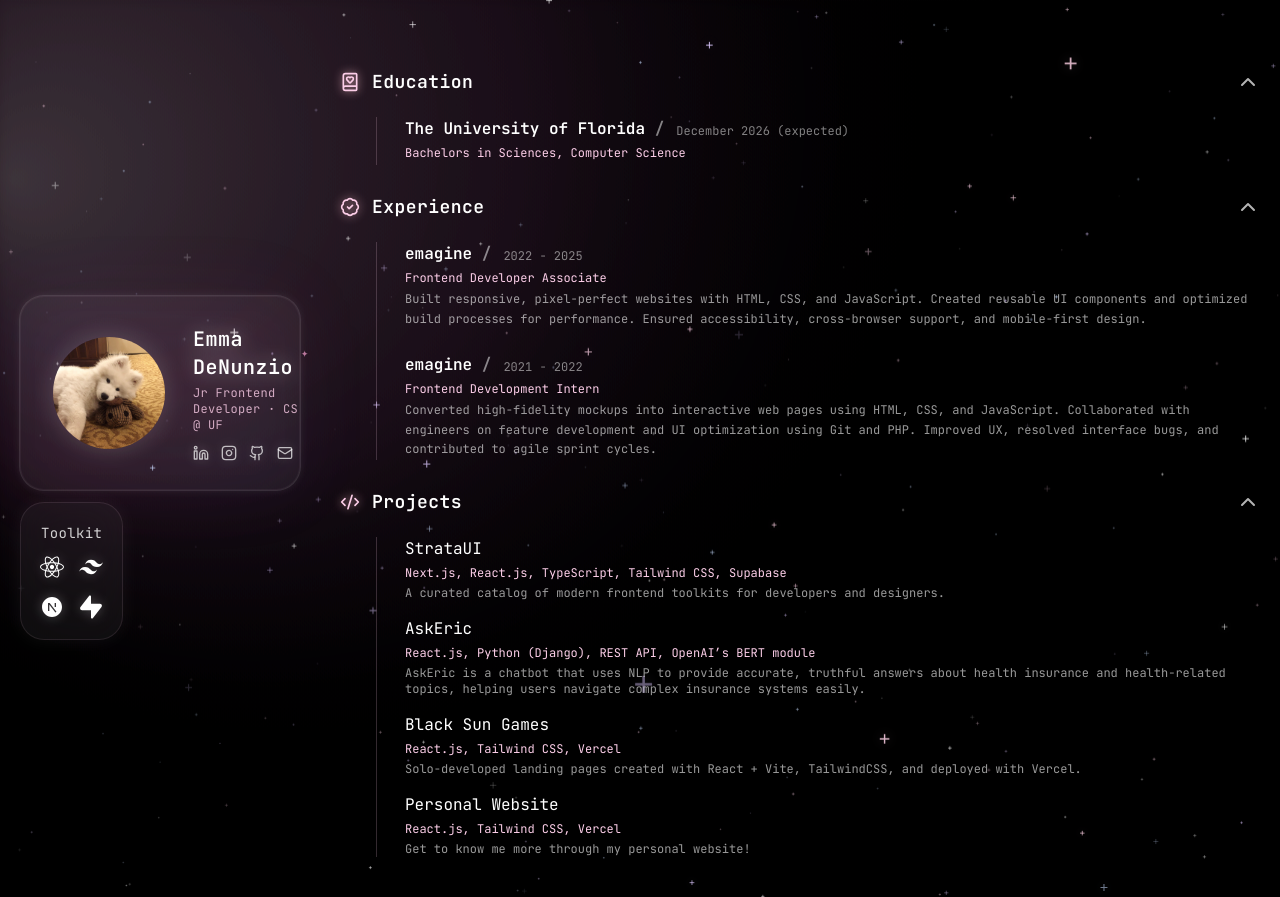
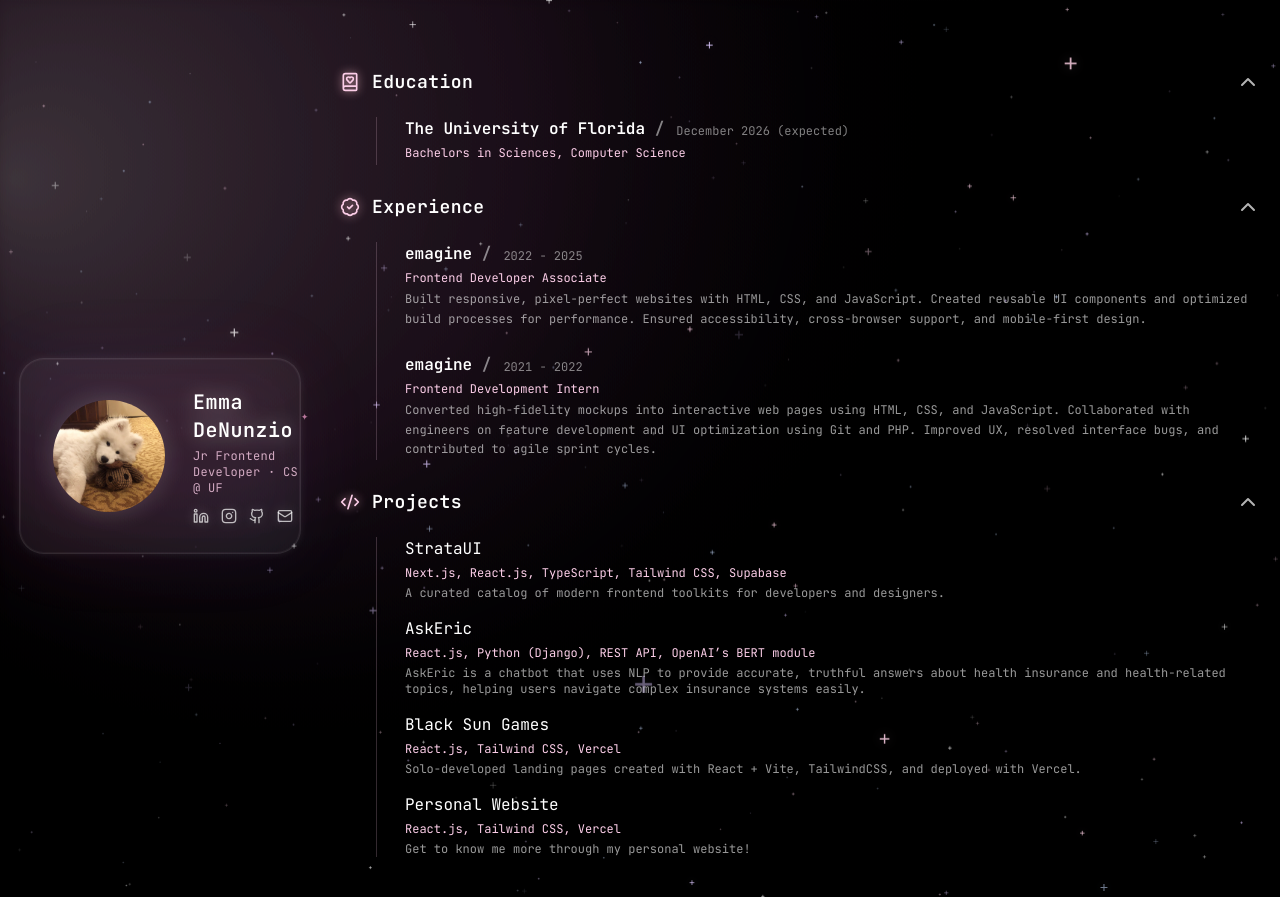
Before and after one commit to emijane/edenunz, a React (Vite) app in the folder portfolio/: page / in a window 1280 px wide. Built offline with nearby package versions, Linux system fonts and the light colour scheme; no server answers.

Commit message:
removed techstack pill for now

```diff
--- a/portfolio/src/App.jsx
+++ b/portfolio/src/App.jsx
@@ -8,7 +8,6 @@ import SpotifyWidget from './components/SpotifyWidget';
 import EducationSection from './layout/EducationSection';
 import { StarsBackground } from './components/ui/stars-background';
 import ParallaxHover from './components/ParallaxHover';
-import TechStack from './layout/TechStack';
 
 function App() {
     return (
@@ -24,12 +23,9 @@ function App() {
                       <ParallaxHover>
                         <ProfileCard />
                       </ParallaxHover>
-                      <div className='flex w-full mt-3'>
-                        <TechStack/>
                         <div className="w-full mt-6">
                             <SpotifyWidget />
                         </div>
-                      </div>
                     </div>
 
                     <div className="max-w-230">
--- a/portfolio/src/layout/TechStack.jsx
+++ b/portfolio/src/layout/TechStack.jsx
@@ -5,9 +5,9 @@ export default function ToolkitCard() {
     return (
         <div
             className="
-                flex flex-col p-5
+                flex flex-col p-3
                 relative z-10
-                rounded-3xl
+                rounded-xl
                 bg-white/5
                 border border-pink-200/10
                 backdrop-blur-xl
@@ -18,12 +18,12 @@ export default function ToolkitCard() {
             "
         >
             {/* Title */}
-            <h3 className="text-white/80 text-sm tracking-wide mb-3">
-                Toolkit
+            <h3 className="text-xs text-white tracking-wide mb-2">
+                Tools
             </h3>
 
             {/* Icon Grid */}
-            <div className="grid grid-cols-2 gap-4 place-items-center text-white text-2xl">
+            <div className="grid grid-cols-2 gap-3 place-items-center text-pink-200 text-xl">
                 <FaReact
                     title="React"
                     className="drop-shadow-[0_0_6px_rgba(255,255,255,0.25)] hover:scale-110 transition"
```
